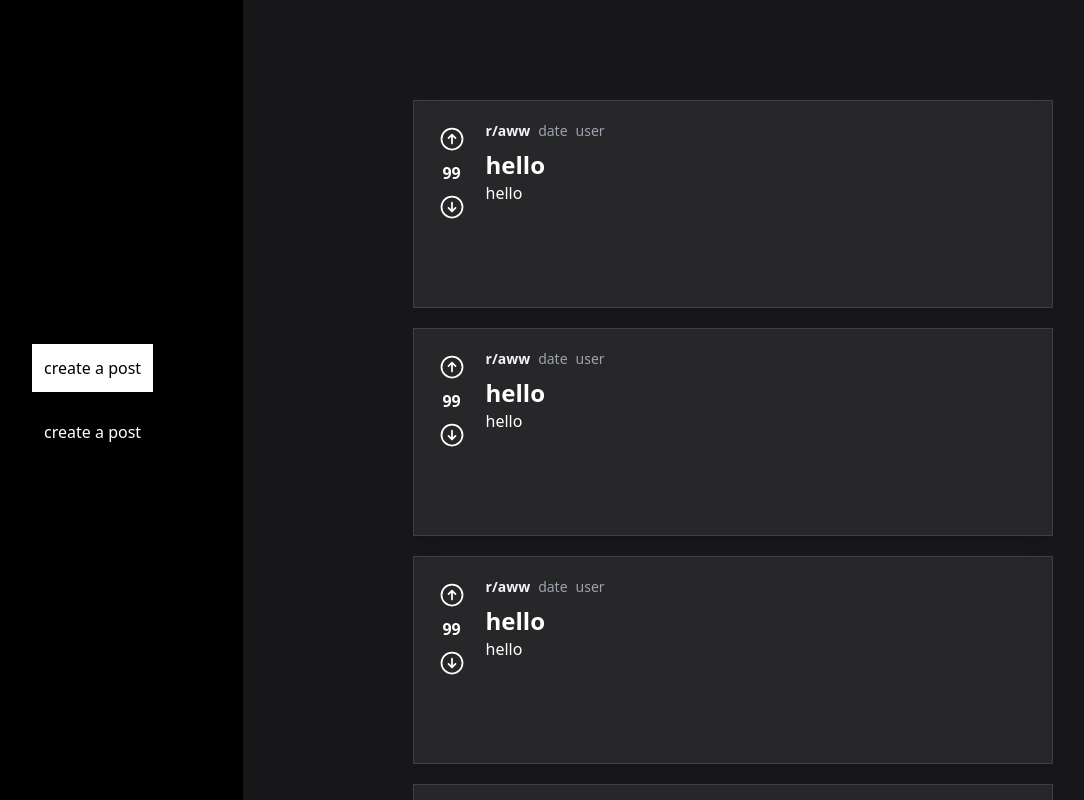
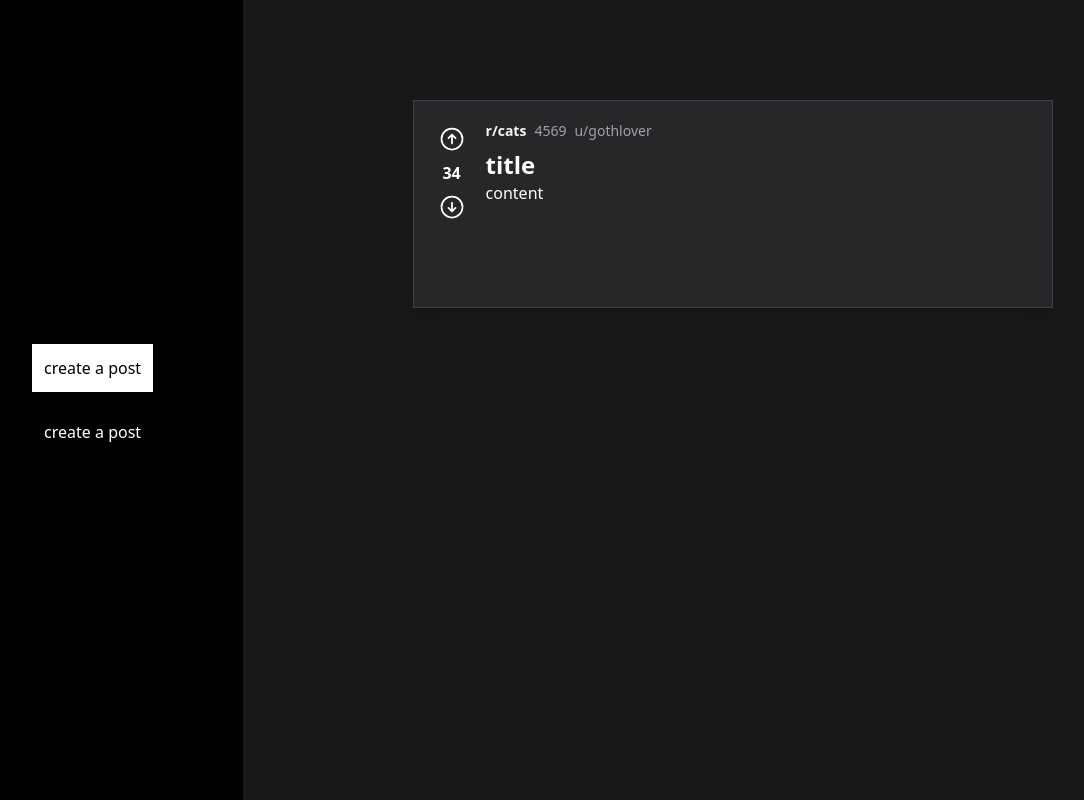
Before and after one commit to krxhna/reddit_clone, a Next.js app: page / in a window 1280 px wide. Shown: the whole page, without its empty margins (58-1142 px from the left). Built offline with nearby package versions, Linux system fonts and the light colour scheme.

Commit message:
init prisma woring

```diff
--- /dev/null
+++ b/src/pages/api/hello.ts
@@ -0,0 +1,17 @@
+import { PrismaClient } from "@prisma/client";
+const prisma = new PrismaClient();
+
+export default async function handler(req: any, res: any) {
+  if (req.method === "GET") {
+    try {
+      const posts = await prisma.posts.findMany();
+      res.status(200).json(posts);
+    } catch (error) {
+      res
+        .status(500)
+        .json({ error: "An error occurred while fetching posts." });
+    }
+  } else {
+    res.status(405).json({ error: "Method not allowed" });
+  }
+}
--- a/src/pages/index.tsx
+++ b/src/pages/index.tsx
@@ -18,15 +18,14 @@ const Home: NextPage = () => {
       <div className="flex h-full min-h-screen w-full flex-col items-center justify-center overflow-y-scroll  bg-zinc-900">
         {/* <div className="h-20 bg-white border">fsdfds</div> */}
         <div className="h-[80vh]">
-          <Homecard />
-          <Homecard />
-          <Homecard />
-          <Homecard />
-          <Homecard />
-          <Homecard />
-          <Homecard />
-          <Homecard />
-          <Homecard />
+          <Homecard
+            upvotes={34}
+            date={4569}
+            username="u/gothlover"
+            content="content"
+            title="title"
+            topic="r/cats"
+          />
         </div>
       </div>
     </div>
@@ -40,17 +39,18 @@ const Homecard = (props: any) => {
         <div className="m-5 flex h-52 max-h-96 w-[40rem]  gap-2 border border-zinc-700 bg-zinc-800 p-3 text-white shadow-lg">
           <div className="flex flex-col items-center gap-2 p-3">
             <ArrowUpCircleIcon className="h-7 w-7" />
-            <p className=" font-bold">99</p>
+            <p className=" font-bold">{props.upvotes}</p>
             <ArrowDownCircleIcon className="h-7 w-7" />
           </div>
           <div className="d">
             <span className="my-2 flex gap-2 text-sm text-gray-400">
-              <p className="font-bold text-gray-100">r/aww</p>
-              <p className="">date</p>
-              <p className="">user</p>
+              <p className="font-bold text-gray-100">{props.topic}</p>
+
+              <p className="">{props.date}</p>
+              <p className="">{props.username}</p>
             </span>
-            <h1 className="text-2xl font-bold ">hello</h1>
-            <p className="">hello</p>
+            <h1 className="text-2xl font-bold ">{props.title}</h1>
+            <p className="">{props.content}</p>
           </div>
         </div>
       </main>
--- /dev/null
+++ b/src/pages/submit.tsx
@@ -0,0 +1,17 @@
+const Submit = () => {
+  return (
+    <div className="submit flex flex-col  gap-2 text-left justify-center items-center h-screen bg-black">
+
+
+      <div className="flex  flex-col gap-4 p-7 h-96 w-96 bg-zinc-900 shadow-lg">
+      <h1 className="text-2xl font-semibold text-white capitalize">create a post </h1>
+        <input placeholder="title" className="text bg-zinc-900 border-zinc-800 text-white p-3 border" />
+        <textarea cols={10} placeholder="body" className="text h-52 bg-zinc-900 border-zinc-800 text-white p-3 border" />
+        <button className="bg-zinc-300 font-bold p-4 text-black">Post</button>
+
+      </div>
+    </div>
+  );
+};
+
+export default Submit;
```
Also changed, not shown: 1 other file (tests, documents, lock files or other folders).
